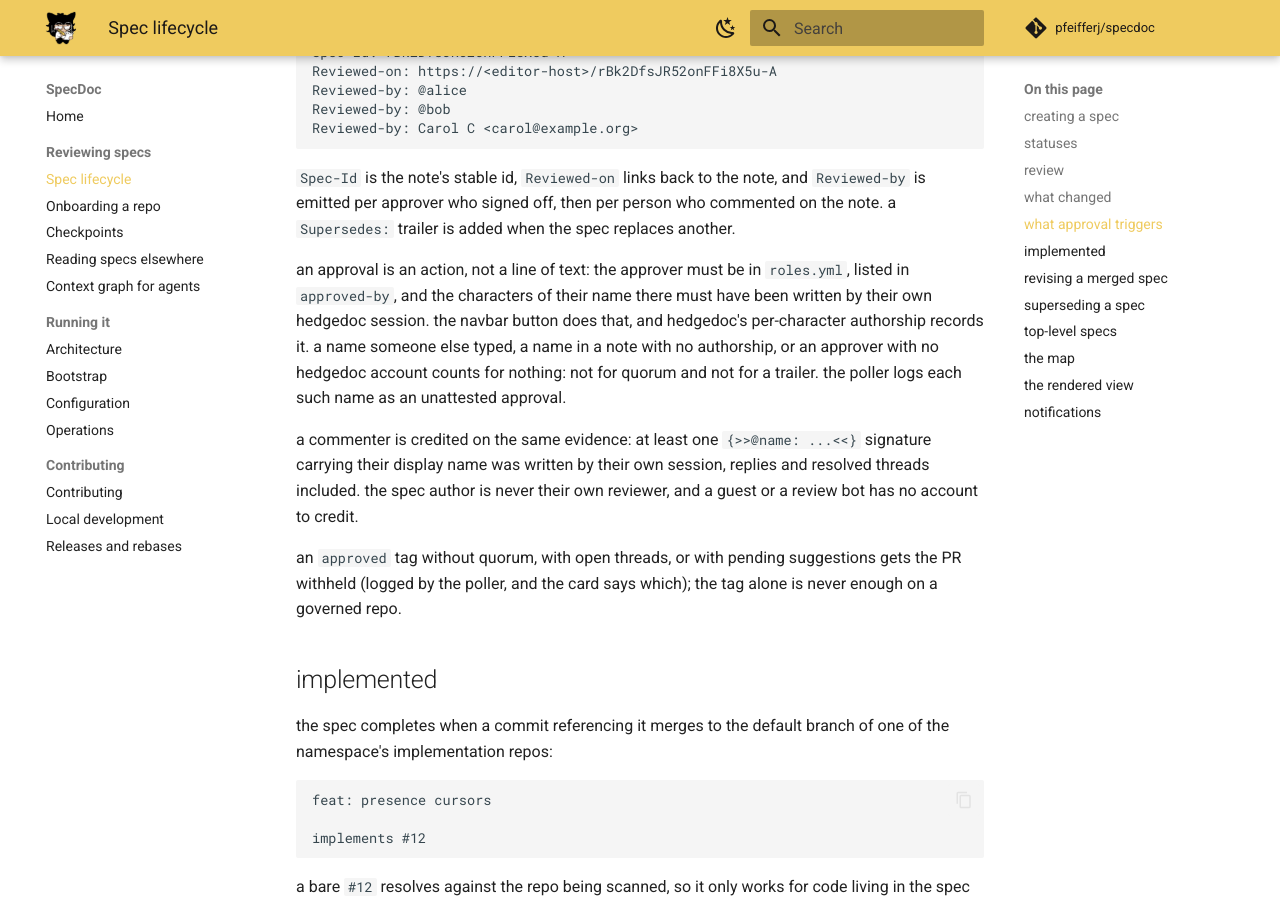
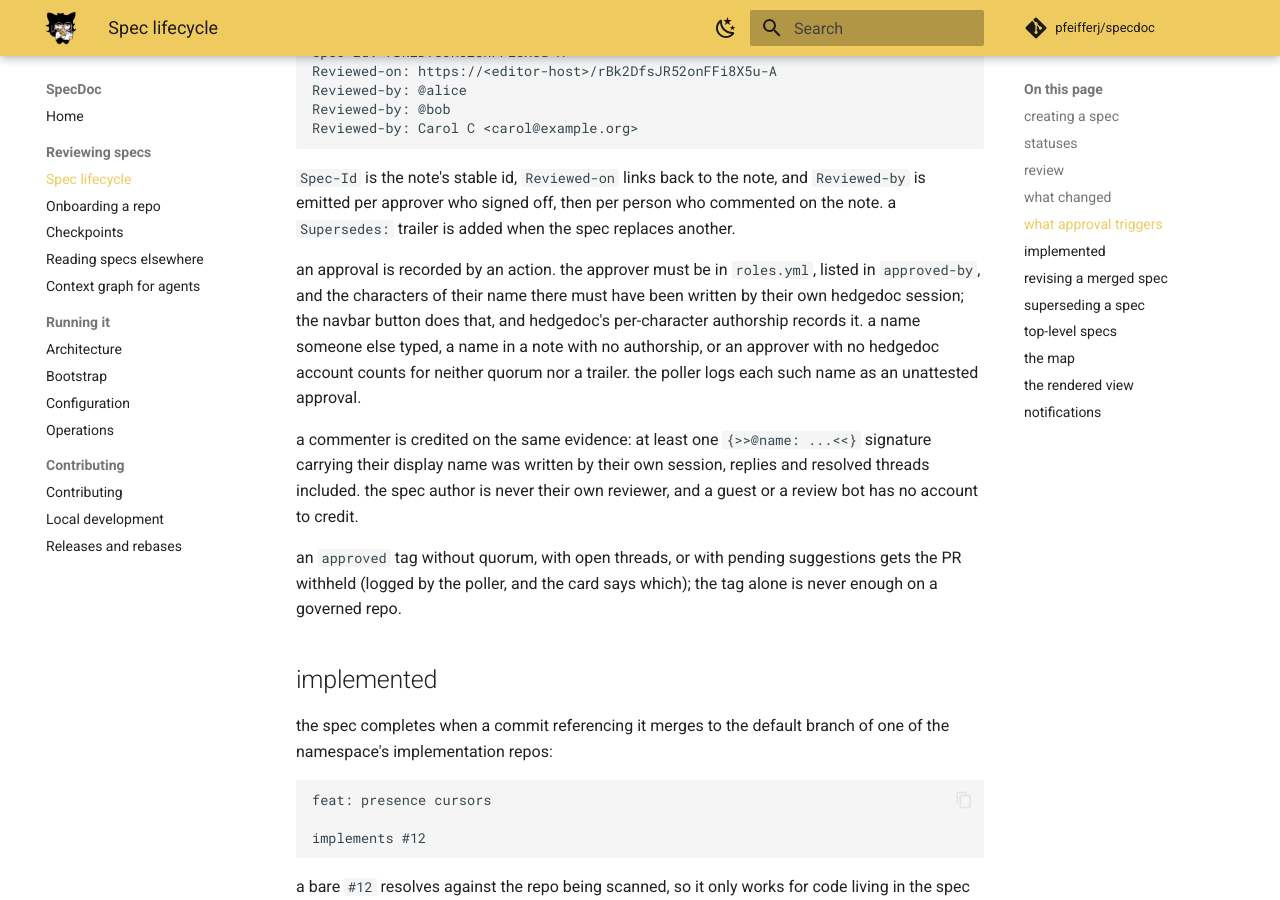
Before and after one commit to pfeifferj/specdoc, an MkDocs documentation site: the page built from docs/spec-lifecycle.md, in a window 1280 px wide and 900 px high, scrolled down 3540 px. Built offline with MkDocs 1.6.1 and Material for MkDocs 9.7.7, drawn with Linux system fonts in a browser that asks for light colours; comment, search, counter and statistics services are not loaded.

Commit message:
docs: plain wording for the context graph and approval pages
Stacked negations, a contrast formula and a metaphor had crept into the
new sections; the pages now state each point once in the voice the rest
of the docs use.

Signed-off-by: Josephine Pfeiffer <hi@josie.lol>

```diff
--- a/docs/spec-lifecycle.md
+++ b/docs/spec-lifecycle.md
@@ -130,13 +130,13 @@ Reviewed-by: Carol C <carol@example.org>
 commented on the note. a `Supersedes:` trailer is added when the spec replaces
 another.
 
-an approval is an action, not a line of text: the approver must be in
-`roles.yml`, listed in `approved-by`, and the characters of their name there
-must have been written by their own hedgedoc session. the navbar button does
-that, and hedgedoc's per-character authorship records it. a name
-someone else typed, a name in a note with no authorship, or an approver with
-no hedgedoc account counts for nothing: not for quorum and not for a trailer.
-the poller logs each such name as an unattested approval.
+an approval is recorded by an action. the approver must be in `roles.yml`,
+listed in `approved-by`, and the characters of their name there must have been
+written by their own hedgedoc session; the navbar button does that, and
+hedgedoc's per-character authorship records it. a name someone else typed, a
+name in a note with no authorship, or an approver with no hedgedoc account
+counts for neither quorum nor a trailer. the poller logs each such name as an
+unattested approval.
 
 a commenter is credited on the same evidence: at least one `{>>@name: ...<<}`
 signature carrying their display name was written by their own session,
```
Also changed, not shown: docs/context-graph.md (+8 -7 lines), docs/local-dev.md (+2 -2 lines).
